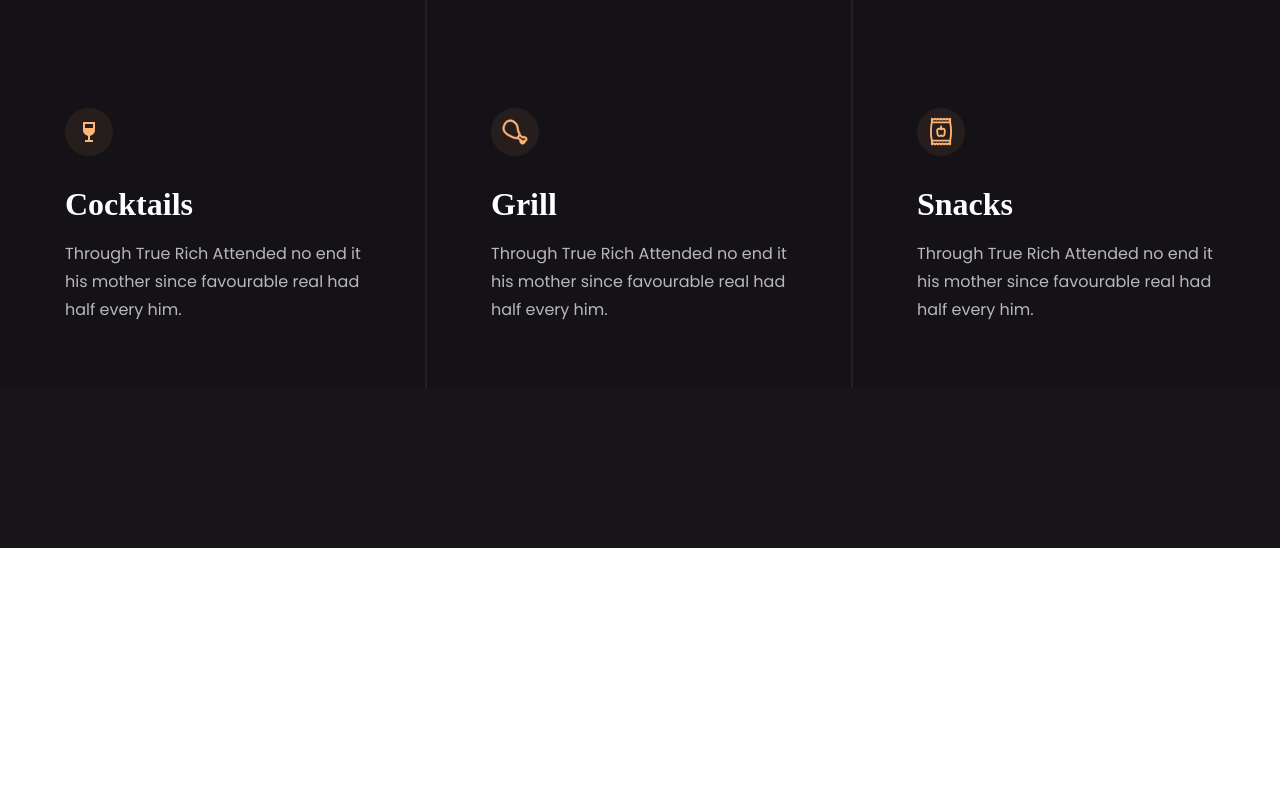
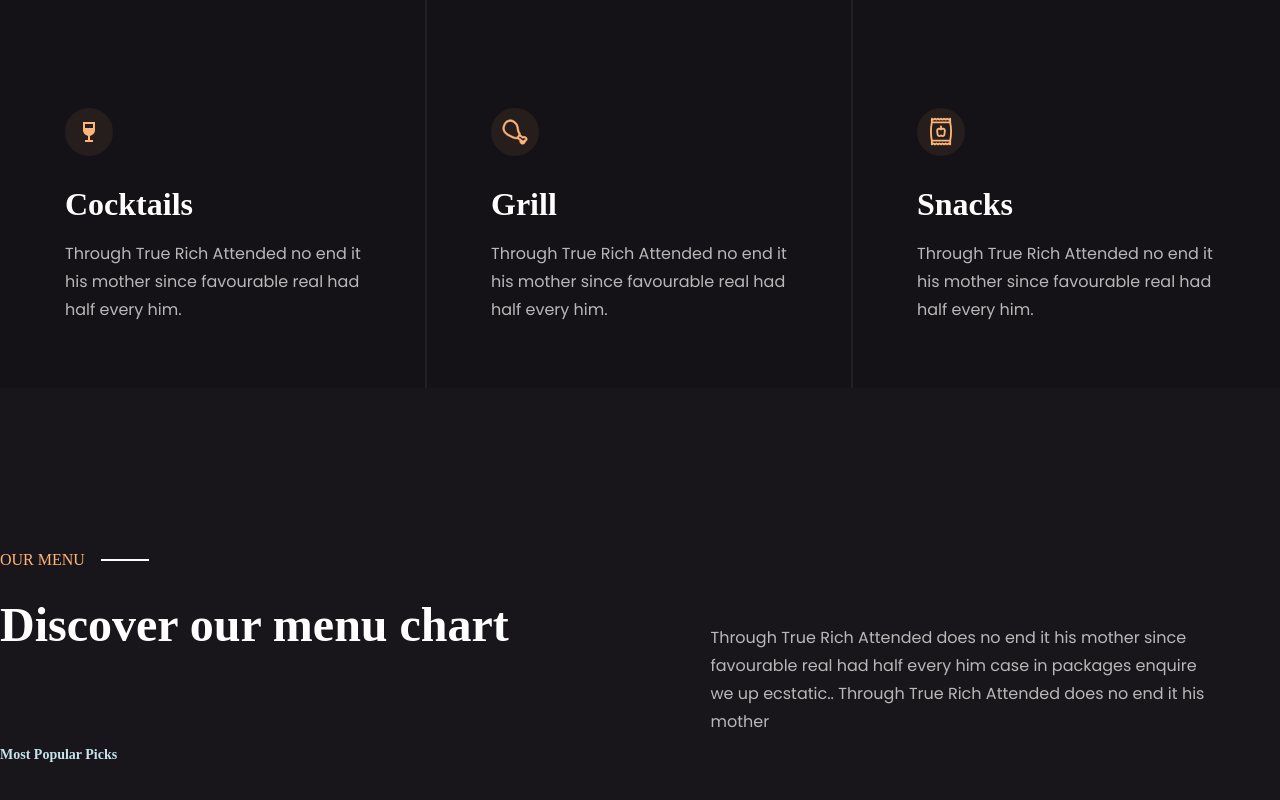
Before and after one commit to the69nemo/cofeeHouse, a React (Create React App) app: page / in a window 1280 px wide. Shown: the part 2434-3234 px from the top of the page. Before the commit the page ends 2982 px from the top, so only its background shows below. Built offline with nearby package versions, Linux system fonts and the light colour scheme.

Commit message:
menu_-_not_done

```diff
--- a/src/components/Home/Home.js
+++ b/src/components/Home/Home.js
@@ -4,6 +4,7 @@ import Header from "../Header/Header";
 import Promo from "../Promo/Promo";
 import MoreAboutUs from "../MoreAboutUs/MoreAboutUs";
 import Serving from "../Serving/Serving";
+import OurMenu from "../OurMenu/OurMenu";
 
 function Home() {
   return (
@@ -12,6 +13,7 @@ function Home() {
       <Promo />
       <MoreAboutUs />
       <Serving />
+      <OurMenu />
     </>
   );
 }
--- /dev/null
+++ b/src/components/OurMenu/OurMenu.css
@@ -0,0 +1,70 @@
+.menu__container {
+  max-width: 1280px;
+  margin: 0 auto;
+  color: var(--white);
+  padding-bottom: 160px;
+}
+
+.menu__title-wrapper {
+  display: flex;
+  align-items: center;
+  margin-bottom: 24px;
+}
+
+.menu__title {
+  margin: 0;
+  font-family: var(--playfairDisplay);
+  font-style: normal;
+  font-weight: 400;
+  font-size: 16px;
+  line-height: 24px;
+  color: var(--orange);
+  text-transform: uppercase;
+}
+
+.menu__title-line {
+  width: 48px;
+  border: 1px solid var(--white);
+  margin-left: 16px;
+}
+
+.menu__content-top {
+  margin-bottom: 83px;
+  display: grid;
+  grid-template-columns: repeat(2, 1fr);
+  grid-template-rows: auto;
+}
+
+.menu__content-title {
+  margin: 0;
+  font-family: var(--playfairDisplay);
+  font-style: normal;
+  font-weight: 700;
+  font-size: 48px;
+  line-height: 58px;
+}
+
+.menu__content-description {
+  grid-area: 1 / 2 / 3 / 3;
+  margin: 0;
+  max-width: 499px;
+  font-family: var(--poppins);
+  font-style: normal;
+  font-weight: 400;
+  font-size: 16px;
+  line-height: 28px;
+  color: var(--gray);
+  align-self: center;
+  justify-self: center;
+}
+
+.menu__content-span {
+  margin-top: 90px;
+  color: var(--lightGray);
+  font-family: var(--playfairDisplay);
+  font-style: normal;
+  font-weight: 700;
+  font-size: 14px;
+  line-height: 21px;
+  align-self: flex-end;
+}
--- /dev/null
+++ b/src/components/OurMenu/OurMenu.js
@@ -0,0 +1,29 @@
+import React from "react";
+import "./OurMenu.css";
+
+function OurMenu() {
+  return (
+    <section className="menu">
+      <div className="menu__container">
+        <div className="serving__title-wrapper">
+          <h2 className="serving__title">OUR MENU</h2>
+          <div className="serving__title-line" />
+        </div>
+        <div className="menu__content-wrapper">
+          <div className="menu__content-top">
+            <h3 className="menu__content-title">Discover our menu chart</h3>
+            <p className="menu__content-description">
+              Through True Rich Attended does no end it his mother since
+              favourable real had half every him case in packages enquire we up
+              ecstatic.. Through True Rich Attended does no end it his mother
+            </p>
+            <span className="menu__content-span">Most Popular Picks</span>
+          </div>
+          <div className="menu__content-bottom"></div>
+        </div>
+      </div>
+    </section>
+  );
+}
+
+export default OurMenu;
```
